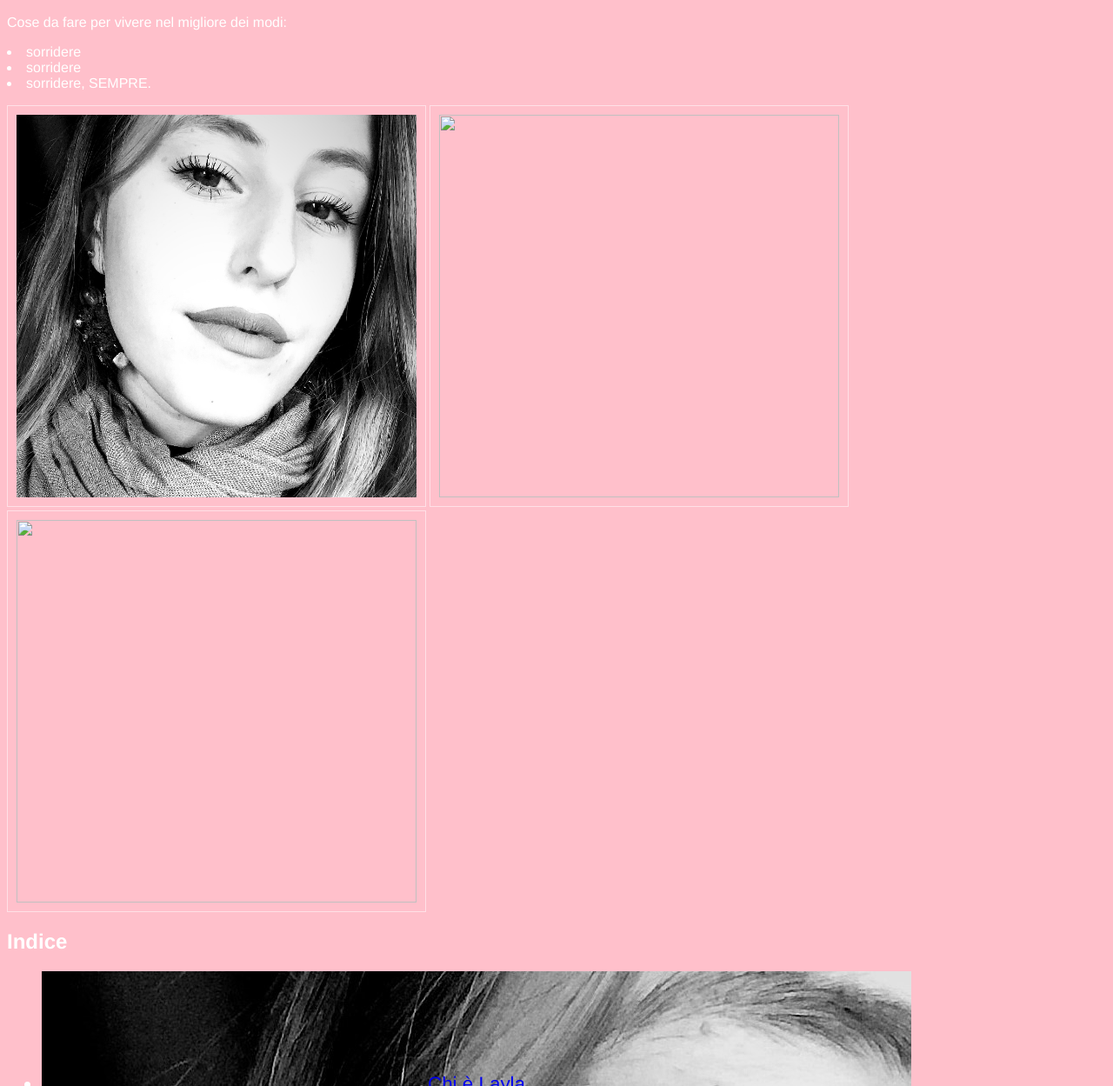
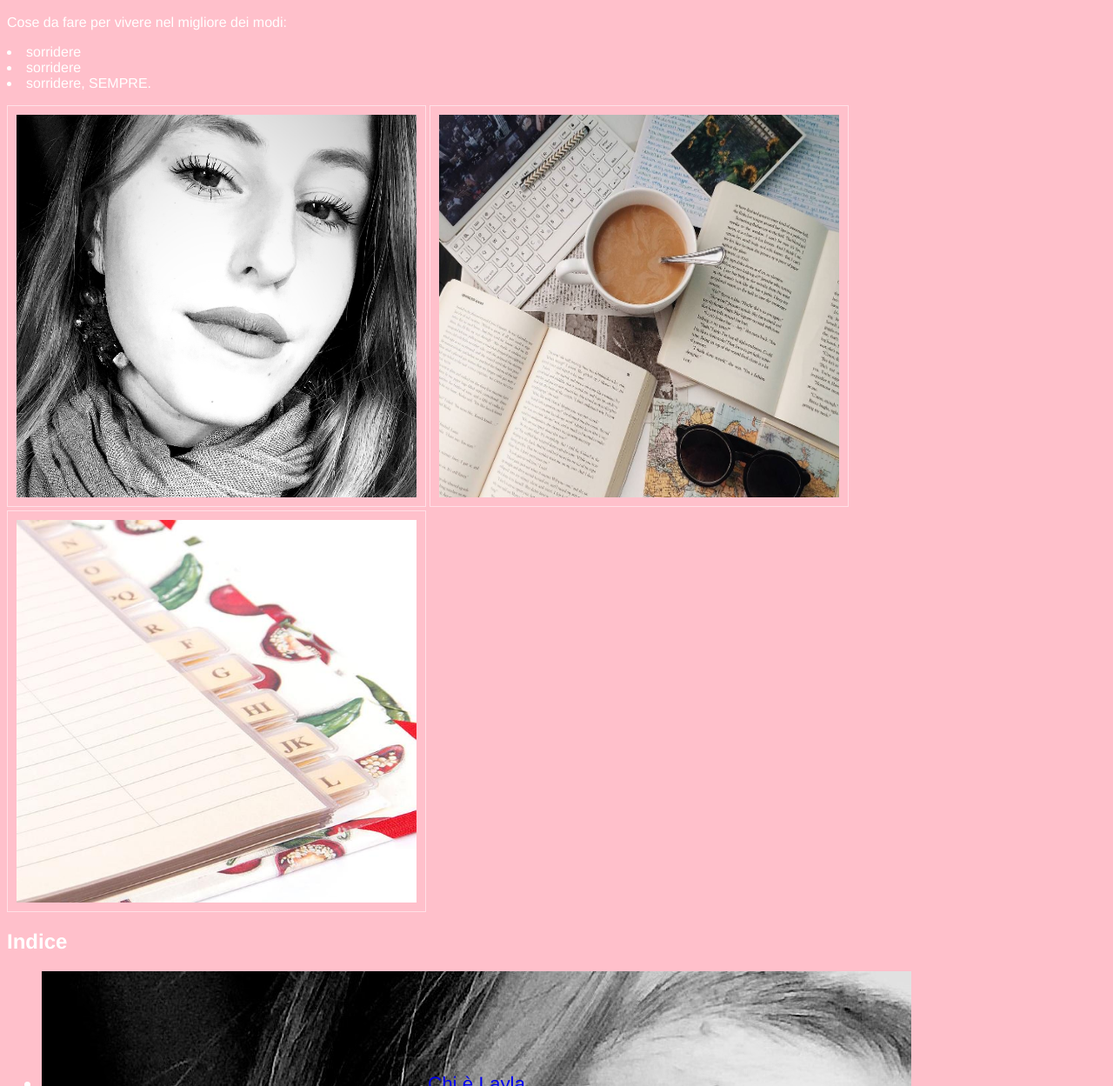
Before and after one commit to lauraluongo/pagina--elementi, a plain HTML site: page index.htm in a window 1280 px wide. Shown: the part 530-1779 px from the top of the page at 87% size. Drawn offline with Linux system fonts and the light colour scheme.

Commit message:
immagini visibili

```diff
--- a/index.htm
+++ b/index.htm
@@ -21,8 +21,8 @@ Cose da fare per vivere nel migliore dei modi:
 </p>
 
 <img src="laura.JPG">
-<img src="file:///C|/Users/laura/Documents/GitHub/pagina-elementi/curriculum.JPG">
-<img src="file:///C|/Users/laura/Documents/GitHub/pagina-elementi/contatti.JPG">
+<img src="curriculum.JPG">
+<img src="contatti.JPG">
 
 <h2> Indice </h2>
 <ul>
```
